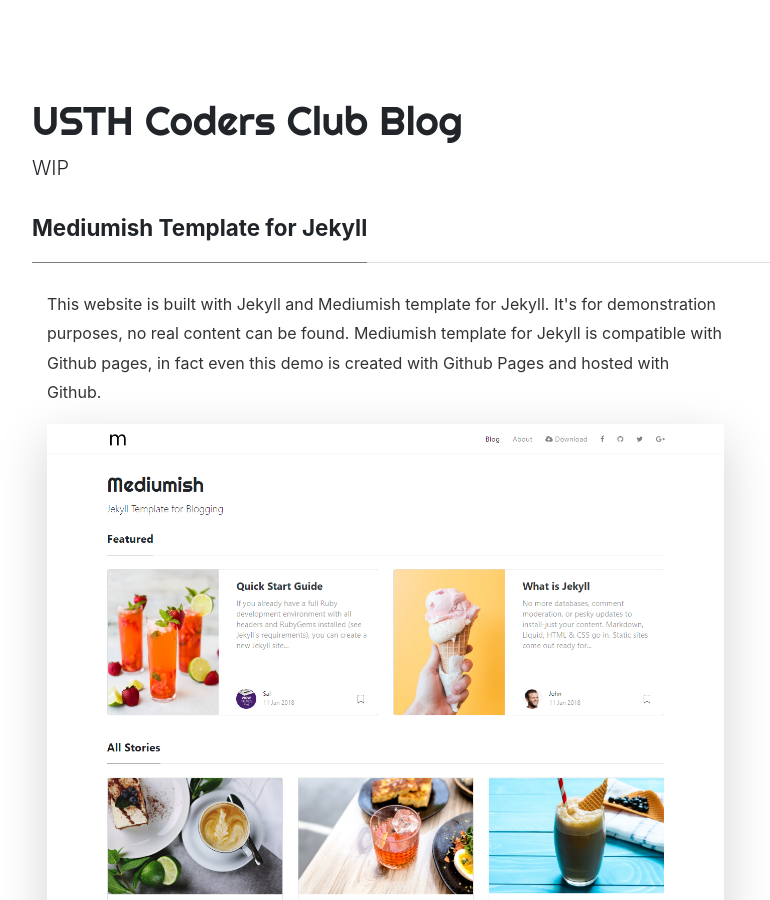
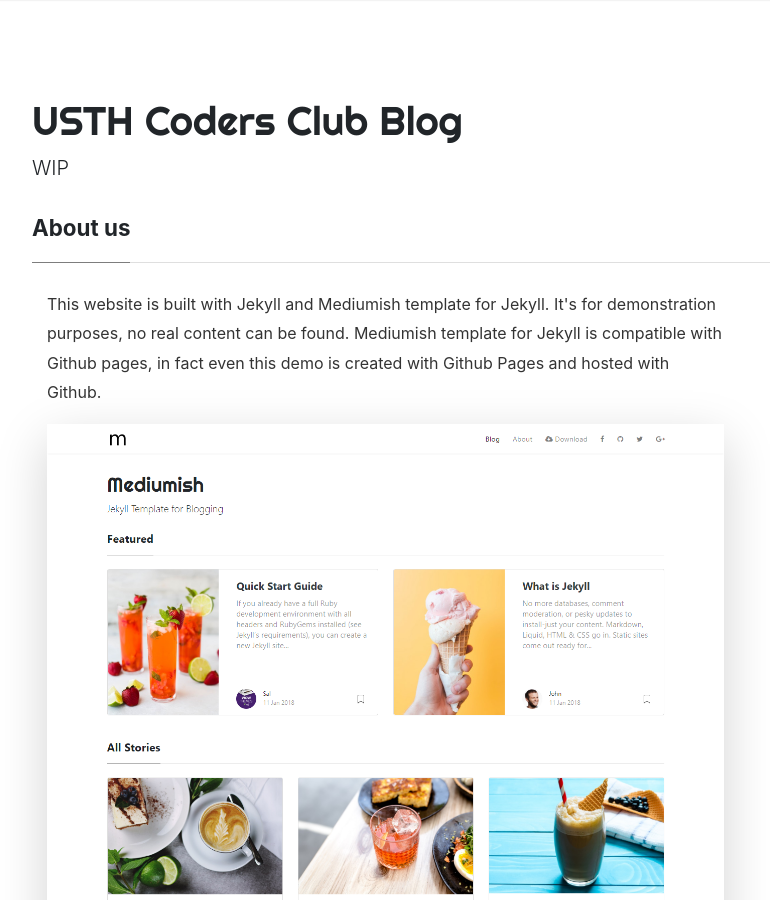
Before and after one commit to USTH-Coders-Club/USTH-Coders-Club.github.io, a Jekyll site: the page built from _pages/about.md, in a window 1280 px wide and 900 px high. Shown: the whole window, without its empty margins (53-823 px from the left). Built offline with Jekyll 4.4.1, drawn with Linux system fonts in a browser that asks for light colours; nearby versions of some CDN libraries.

Commit message:
Add logo, favicon, about title.

```diff
--- a/_pages/about.md
+++ b/_pages/about.md
@@ -1,6 +1,6 @@
 ---
 layout: page
-title: Mediumish Template for Jekyll
+title: About us
 permalink: /about
 comments: true
 ---
```
Also changed, not shown: assets/images/favicon.ico, assets/images/logo.png.
